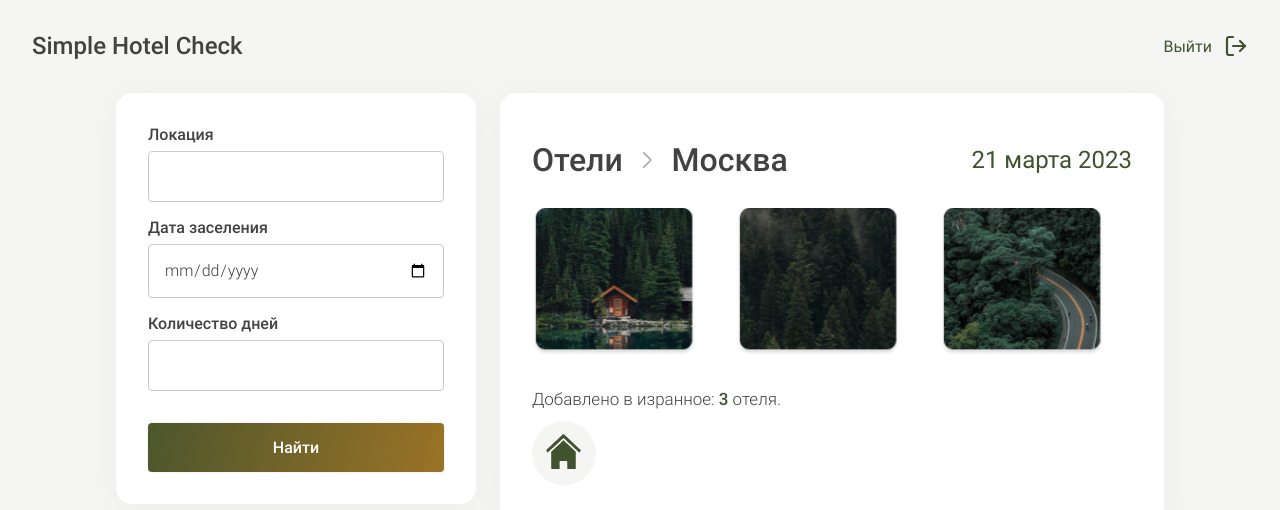
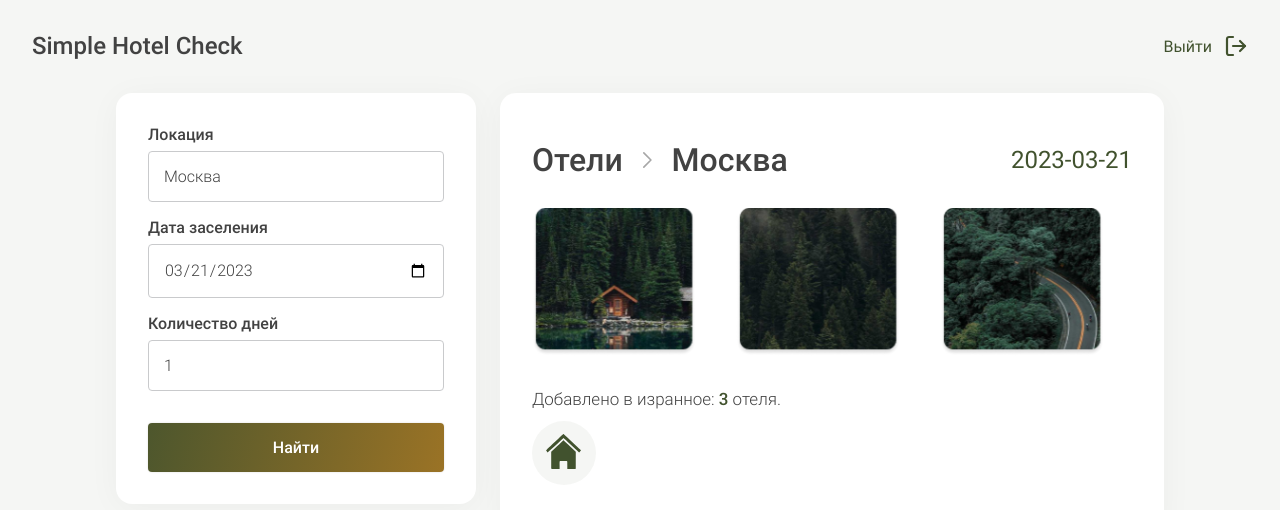
Before and after one commit to Yanabonne/simple-hotel-check, a React (Create React App) app: page /#/hotels in a window 1280 px wide. Shown: the top 510 px of the page. Built offline with nearby package versions, Linux system fonts and the light colour scheme; no server answers.

Commit message:
feat: add currentBooking to store

```diff
--- a/src/app/App.js
+++ b/src/app/App.js
@@ -2,12 +2,12 @@ import React from "react";
 import { Routes, Route, Navigate } from "react-router-dom";
 import AuthPage from "../pages/AuthPage/AuthPage";
 import HotelsPage from "../pages/HotelsPage/HotelsPage";
-import { getHotels, hotelsCount } from "../store/HotelsSlice";
+import { getHotels, selectHotels } from "../store/HotelsSlice";
 import { useSelector, useDispatch } from "react-redux";
 
 function App() {
   const [isLoggedIn, setIsLoggedIn] = React.useState(true);
-  const hotels = useSelector(hotelsCount);
+  const hotels = useSelector(selectHotels);
   const dispatch = useDispatch();
 
   React.useEffect(() => {
--- /dev/null
+++ b/src/store/CurrentBookingSlice.js
@@ -0,0 +1,25 @@
+import { createSlice } from "@reduxjs/toolkit";
+
+const initialState = {
+  city: "Москва",
+  date: new Date().toJSON().slice(0, 10),
+  days: "1",
+};
+
+export const currentBookingSlice = createSlice({
+  name: "booking",
+  initialState,
+  reducers: {
+    updateBookingData: (state, action) => {
+      state.city = action.payload.city;
+      state.date = action.payload.date;
+      state.days = action.payload.days;
+    },
+  },
+});
+
+export const { updateBookingData } = currentBookingSlice.actions;
+
+export const selectBooking = (state) => state.booking;
+
+export default currentBookingSlice.reducer;
--- a/src/store/HotelsSlice.js
+++ b/src/store/HotelsSlice.js
@@ -31,6 +31,6 @@ export const hotelsSlice = createSlice({
   },
 });
 
-export const hotelsCount = (state) => state;
+export const selectHotels = (state) => state.hotels.hotels;
 
 export default hotelsSlice.reducer;
--- a/src/store/store.js
+++ b/src/store/store.js
@@ -1,8 +1,10 @@
 import { configureStore } from "@reduxjs/toolkit";
 import hotelsReducer from "./HotelsSlice";
+import bookingReducer from "./CurrentBookingSlice";
 
 export const store = configureStore({
   reducer: {
     hotels: hotelsReducer,
+    booking: bookingReducer,
   },
 });
--- a/src/widgets/HotelSearch/HotelsSearch.js
+++ b/src/widgets/HotelSearch/HotelsSearch.js
@@ -1,15 +1,64 @@
 import React from "react";
+import {
+  selectBooking,
+  updateBookingData,
+} from "../../store/CurrentBookingSlice";
+import { useSelector, useDispatch } from "react-redux";
 
 function HotelsSearch() {
+  const cityRef = React.useRef();
+  const dateRef = React.useRef();
+  const daysRef = React.useRef();
+
+  const booking = useSelector(selectBooking);
+  const dispatch = useDispatch();
+
+  function onSubmitButton(e) {
+    e.preventDefault();
+
+    dispatch(
+      updateBookingData({
+        city: cityRef.current.value,
+        date: dateRef.current.value,
+        days: daysRef.current.value,
+      })
+    );
+    console.log(booking);
+  }
+
+  React.useEffect(() => {
+    cityRef.current.value = booking.city;
+    dateRef.current.value = booking.date;
+    daysRef.current.value = booking.days;
+  }, [booking]);
+
   return (
     <section className="search">
-      <form className="search__form">
+      <form className="search__form" onSubmit={onSubmitButton}>
         <h2 className="search__title">Локация</h2>
-        <input type="text" className="search__input" name="location" required />
+        <input
+          type="text"
+          className="search__input"
+          name="location"
+          required
+          ref={cityRef}
+        />
         <h2 className="search__title">Дата заселения</h2>
-        <input type="date" className="search__input" name="date" required />
+        <input
+          type="date"
+          className="search__input"
+          name="date"
+          required
+          ref={dateRef}
+        />
         <h2 className="search__title">Количество дней</h2>
-        <input type="number" className="search__input" name="days" required />
+        <input
+          type="number"
+          className="search__input"
+          name="days"
+          required
+          ref={daysRef}
+        />
         <button className="search__button" type="submit">
           Найти
         </button>
--- a/src/widgets/HotelsList/HotelsList.js
+++ b/src/widgets/HotelsList/HotelsList.js
@@ -3,11 +3,14 @@ import arrow from "../../images/arrow.svg";
 import { Swiper, SwiperSlide } from "swiper/react";
 import "swiper/css";
 import { ImagesContext } from "../../contexts/Images-swiper";
+import { selectBooking } from "../../store/CurrentBookingSlice";
+import { useSelector } from "react-redux";
 
 import HotelCard from "../../shared/HotelCard/HotelCard";
 
 function HotelsList() {
   const images = React.useContext(ImagesContext);
+  const booking = useSelector(selectBooking);
 
   return (
     <section className="list">
@@ -15,9 +18,9 @@ function HotelsList() {
         <div className="list__city">
           <p className="list__text">Отели</p>
           <img className="list__arrow" src={arrow} alt="Стрелочка" />
-          <p className="list__text">Москва</p>
+          <p className="list__text">{booking.city}</p>
         </div>
-        <p className="list__date">21 марта 2023</p>
+        <p className="list__date">{booking.date}</p>
       </div>
       <div className="list__slider">
         <Swiper spaceBetween={12} slidesPerView={3}>
```
